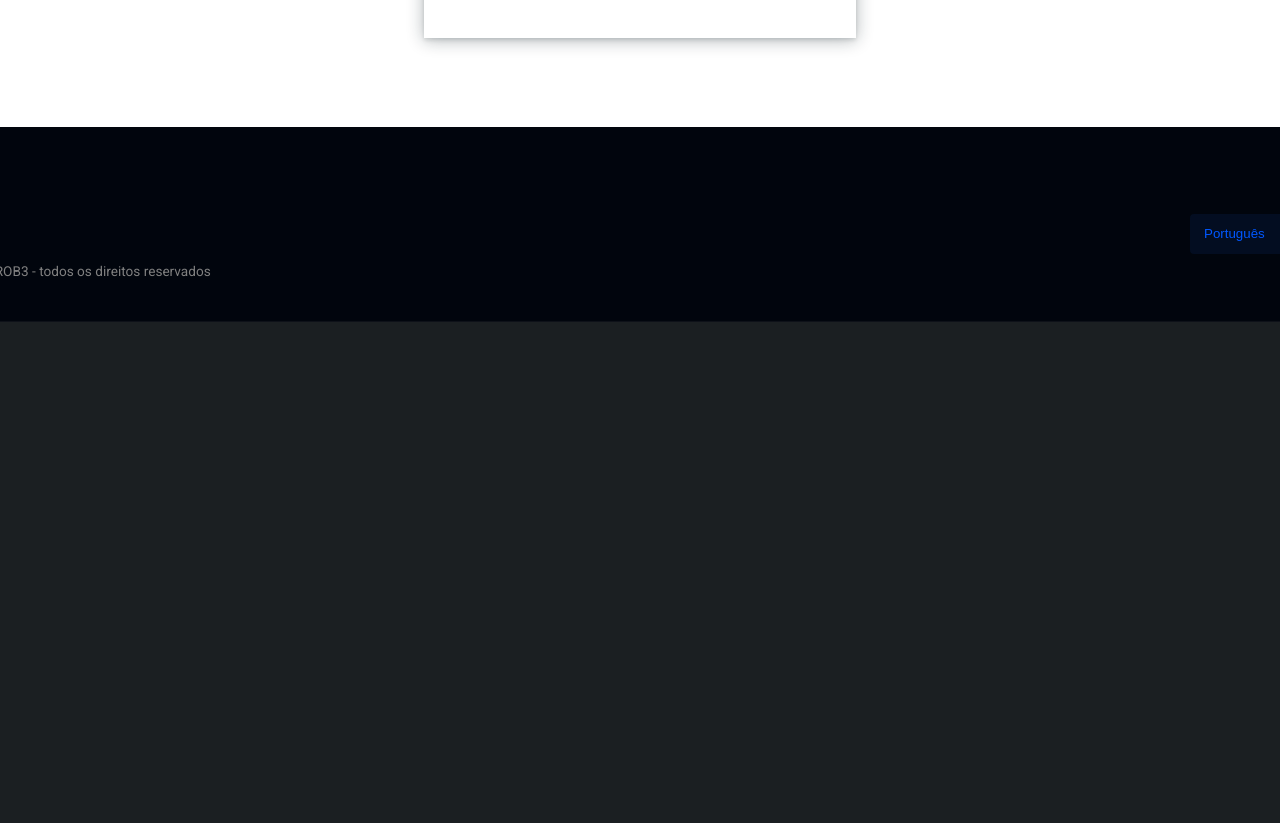
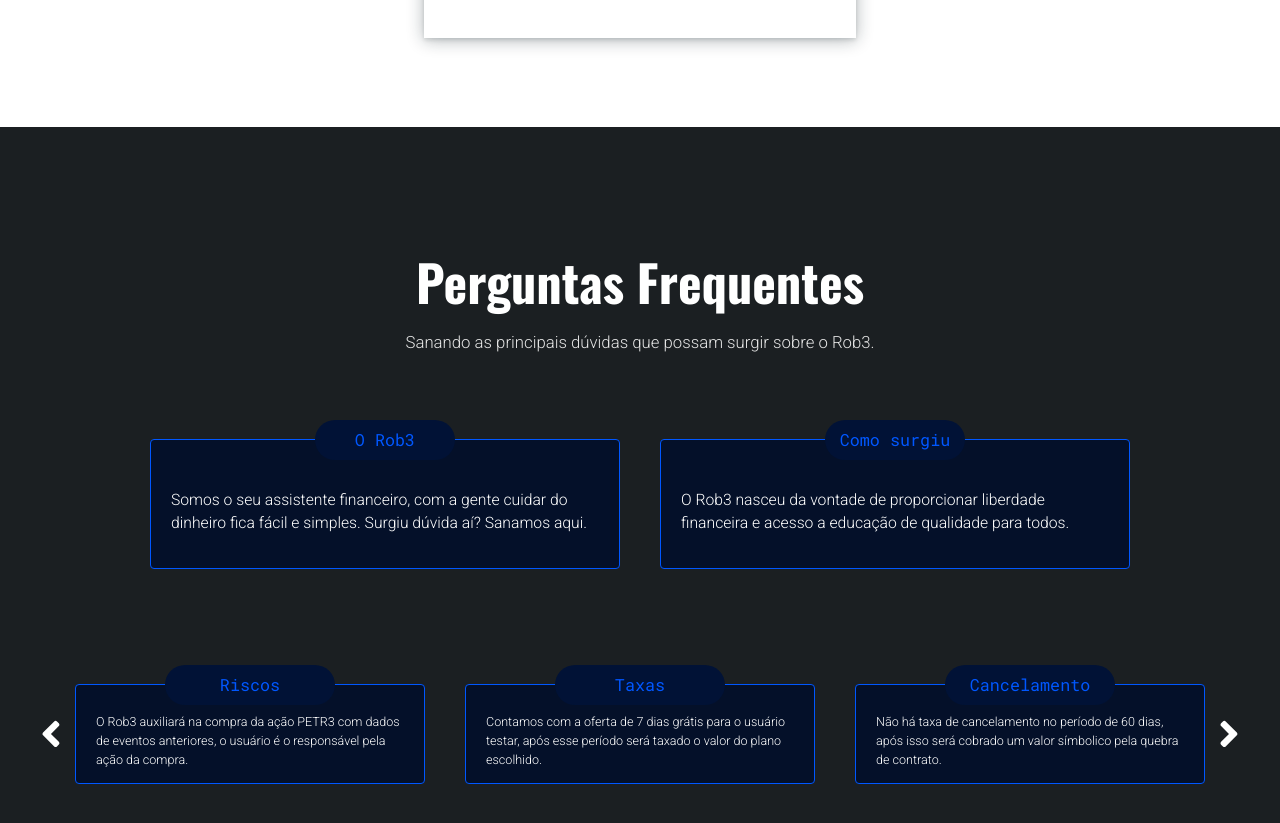
Before and after one commit to Luizedlm07/frontend_trocai, a React (Create React App) app: page / in a window 1280 px wide. Shown: the part 2963-3786 px from the top of the page. Before the commit the page ends 3285 px from the top, so only its background shows below. Built offline with nearby package versions, Linux system fonts and the light colour scheme; a web font is replaced by a local one.

Commit message:
Refazendo "Perguntas Frequentes" e links clicáveis

```diff
--- a/src/components/homeComponents/cursos/CardCursos.css
+++ b/src/components/homeComponents/cursos/CardCursos.css
@@ -16,39 +16,40 @@
     font-size: 1.2rem;
     line-height: 170%;
     text-align: justify;
+    color: #FFFF;
 }
 
 .boxCardCurso.frontEnd:hover{
-    border: 1px solid var(--rosa-primario);
+    border: 1px solid #FFFF;
     top: -20px;
 }
 
 .backEnd:hover{
-    border: 1px solid var(--verde-primario);
+    border: 1px solid #FFFF;
     top: -20px;
 }
 
 .infra:hover{
-    border: 1px solid var(--azul-primario);
+    border: 1px solid #FFFF;
     top: -20px;
 }
 
 .frontEnd .subtituloCardCurso{
     font-size: 1.2rem;
     font-family: 'Roboto Mono', sans-serif;
-    color: var(--rosa-primario);
+    color: #FFFF;
 }
 
 .backEnd .subtituloCardCurso{
     font-size: 1.2rem;
     font-family: 'Roboto Mono', sans-serif;
-    color: var(--verde-primario);
+    color: #FFFF;
 }
 
 .infra .subtituloCardCurso{
     font-size: 1.2rem;
     font-family: 'Roboto Mono', sans-serif;
-    color: var(--azul-primario);
+    color: #FFFF;
 }
 
 .frontEnd .boxIconCurso{
--- a/src/components/homeComponents/cursos/Cursos.jsx
+++ b/src/components/homeComponents/cursos/Cursos.jsx
@@ -19,26 +19,26 @@ function Cursos(){
                     <h3 className='tituloListas'> EDUCAÇÃO FINANCEIRA </h3>
 
                     <div className='carrosselCursos'>
-                        <CardCurso Categoria="Educacao"
+                        <a href="https://parceiros.descomplica.com.br/curso-educacao-financeira-gratuito" target="_blank"><CardCurso Categoria="Educacao"
                         logotipo={StudyEducation}
                         NomeCurso="<Descomplica/>"
                         Descricao="Tudo o que você sempre quis saber para organizar sua vida financeira em um curso 100% gratuito e na palma da sua mão." />
-
-                        <CardCurso Categoria="Educacao"
+                        </a>
+                        <a href="https://www.ev.org.br/cursos/educacao-financeira" target="_blank"><CardCurso Categoria="Educacao"
                         logotipo={StudyEducation}
                         NomeCurso="<Fundação Bradesco/>"
                         Descricao="Aprendendo qual é o seu perfil financeiro, a realizar uma análise e a elaborar um controle financeiro de qualidade." />
-
-                        <CardCurso Categoria="Educacao"
+                        </a>
+                        <a href="https://kultivi.com/cursos/negocios/educacao-financeira-descomplicada" target="_blank"><CardCurso Categoria="Educacao"
                         logotipo={StudyEducation}
                         NomeCurso="<Kultivi/>"
                         Descricao="Prepare-se para ter controle das suas finanças, mudar sua mentalidade em relação ao dinheiro e transformar a sua realidade." />
-
-                        <CardCurso Categoria="Educacao"
+                        </a>
+                        <a href="https://blog.cresol.com.br/cursos-on-line-e-gratuitos-sobre-educacao-financeira-e-negocios/" target="_blank"><CardCurso Categoria="Educacao"
                         logotipo={StudyEducation}
                         NomeCurso="<Cresol/>"
                         Descricao="O programa inclui a identificação dos hábitos de consumo, a organização do orçamento e as causas e consequências das despesas excessivas. " />
-
+                        </a>
                     </div>
 
 
@@ -48,27 +48,29 @@ function Cursos(){
                     <h3 className='tituloListas'> SOBRE INVESTIMENTOS </h3>
 
                     <div className='carrosselCursos'>
-                        <CardCurso Categoria="Investimentos"
+                        <a href="https://educacao-executiva.fgv.br/cursos/online/curta-media-duracao-online/como-fazer-investimentos-1" target="_blank"><CardCurso Categoria="Investimentos"
                         logotipo={StudyLogo}
                         NomeCurso="<FGV/>"
                         Descricao="O curso Como Fazer Investimentos 1 apresenta e discute conceitos e métodos que irão ajudá-lo a aplicar seu dinheiro com inteligência e consciência dos riscos. " />
+                        </a>
 
-                        <CardCurso Categoria="Investimentos"
+                        <a href="https://edu.b3.com.br/" target="_blank"><CardCurso Categoria="Investimentos"
                         logotipo={StudyLogo}
                         NomeCurso="<B3 Edu/>"
                         Descricao="Entenda como funciona o mercado financeiro direto com a B3 (Bolsa de Valores) e aprenda como investir desenvolvendo diversas competências sobre o tema. " />
+                        </a>
 
-
-                        <CardCurso Categoria="Investimentos"
+                        <a href="https://monett.co/" target="_blank"><CardCurso Categoria="Investimentos"
                         logotipo={StudyLogo}
                         NomeCurso="<Monnet/>"
                         Descricao="Aprenda a investir do zero, de forma profissional, didática e inclusiva. Os métodos desse curso ajudarão a fazer decisões importantes no mundo dos investimentos. " />
+                        </a>
 
-                        <CardCurso Categoria="Investimentos"
+                        <a href="https://www.udemy.com/course/carteira-de-investimentos/" target="_blank"><CardCurso Categoria="Investimentos"
                         logotipo={StudyLogo}
                         NomeCurso="<Udemy/>"
                         Descricao="Você aprenderá a investir no Tesouro Direto, desmistificando cada título e abrindo sua conta de forma simples, prática e segura sem pegadinhas ou promessas mirabolantes. " />
-
+                        </a>
                     </div>
                 </div>
             </div>
--- /dev/null
+++ b/src/components/homeComponents/perguntasFrequentes/PerguntasFrequentes.css
@@ -0,0 +1,118 @@
+.contMomento {
+    display: flex;
+    justify-content: center;
+    align-items: center;
+    width: 100%;
+    height: 100vh;
+}
+
+.momentoItems {
+    display: flex;
+    flex-direction: column;
+    justify-content: center;
+    align-items: center;
+    width: 1px;
+    height: inherit;
+}
+
+.momentoText {
+    display: flex;
+    flex-direction: column;
+    justify-content: center;
+    align-items: center;
+    width: 100%;
+}
+
+.momentoCards{
+    display: flex;
+    flex-wrap: wrap;
+    justify-content: center;
+    align-items: center;
+    width: 100%;
+}
+
+.emojiCont {
+    display: flex;
+    align-items: center;
+}
+
+.equipeText{
+    font-family: "Roboto Mono", sans-serif;
+    font-size: 1.6rem;
+    color: #DAA520;
+    margin: 0 15px;
+}
+
+.title {
+    font-family: "Oswald", sans-serif;
+    font-size: 4.8rem;
+    font-weight: bold;
+    margin: 0;
+}
+
+.desc {
+    font-family: "Roboto", sans-serif;
+    font-size: 1.6rem;
+    width: 550px;
+    text-align: center;
+    color: #E6E6E6;
+    font-weight: 300;
+    margin: 1rem 0 8rem 0;
+}
+
+.valoresText {
+    display: flex;
+    justify-content: center;
+    align-items: center;
+    width: 140px;
+    height: 40px;
+    background-color: #011236;
+    border-radius: 65px;
+}
+
+.valoresText p {
+    font-family: "Roboto Mono", sans-serif;
+    color: #0057FF;
+}
+
+.slideValoresCont {
+    display: flex;
+    flex-direction: column;
+    justify-content: center;
+    align-items: center;
+    width: 1170px;
+    margin-top: 4.8rem;
+}
+
+.slideValores{
+    display: flex;
+    flex-direction: column;
+    align-items: center;
+    justify-content: center;
+    width: 1200px;
+    height: 150px;
+    overflow: hidden;
+    margin-top: 40px;
+    position: relative;
+}
+
+.controlador {
+    display: flex;
+    width: 1220px;
+    justify-content: space-between;
+    position: absolute;
+
+}
+
+.slide {
+    transition: all .5s;
+}
+
+.contIcon {
+    font-size: 4rem;
+    cursor: pointer;
+}
+
+.contIcon:hover {
+    color: #DAA520;
+}
--- /dev/null
+++ b/src/components/homeComponents/perguntasFrequentes/PerguntasFrequentes.jsx
@@ -0,0 +1,107 @@
+import { useState } from 'react';
+
+import './PerguntasFrequentes.css';
+import CardValores from '../../equipeComponents/inicio/CardValores';
+import CardEmpresa from '../../equipeComponents/inicio/CardEmpresa';
+import { FaAngleRight, FaAngleLeft } from "react-icons/fa";
+
+
+function PerguntasFrequentes(){
+
+    const [scrollX, setScrollX] = useState(0);
+
+    const handleLeftArrow = () => {
+        let x = scrollX + Math.round(window.innerWidth / 2);
+        if(x > 800) {
+            x = 800
+        }
+        console.log(x);
+
+        setScrollX(x);
+    }
+
+    const handleRightArrow = () => {
+        let x = scrollX - Math.round(window.innerWidth / 2);
+        if(x < -800) {
+            x = -800
+        }
+
+        setScrollX(x)
+    }
+
+    return (
+        <div>
+            <div className='contMomento'>
+
+                <div className='momentoItems'>
+                    <div className='momentoText'>
+                        <div className='emojiCont'>
+                        </div>
+                        <h2 className='title'>Perguntas Frequentes</h2>
+                        <p className='desc'>
+                            Sanando as principais dúvidas que possam surgir sobre o Rob3.
+                        </p>
+                    </div>
+
+                    <div className='momentoCards'>
+                        <CardEmpresa
+                        title="O Rob3"
+                        text="Somos o seu assistente financeiro, com a gente cuidar do dinheiro fica fácil e simples. Surgiu dúvida aí? Sanamos aqui."
+                        />
+
+                        <CardEmpresa
+                        title="Como surgiu"
+                        text="O Rob3 nasceu da vontade de proporcionar liberdade financeira e acesso a educação de qualidade para todos."
+
+                        />
+                    </div>
+
+                    <div className='slideValoresCont'>
+                        <div className='slideValores'>
+                            <div className='slide' style={{
+                                marginLeft: scrollX,
+                                width: 2000
+                            }}>
+                                <CardValores
+                                title="Pagamento"
+                                text="Você poderá efetuar o pagamento utilizando cartão de crédito ou débito, PIX ou boleto."
+                                />
+
+                                <CardValores
+                                title="Riscos"
+                                text="O Rob3 auxiliará na compra da ação PETR3 com dados de eventos anteriores, o usuário é o responsável pela ação da compra."
+                                />
+
+                                <CardValores
+                                title="Taxas"
+                                text="Contamos com a oferta de 7 dias grátis para o usuário testar, após esse período será taxado o valor do plano escolhido."
+                                />
+
+                                <CardValores
+                                title="Cancelamento"
+                                text="Não há taxa de cancelamento no período de 60 dias, após isso será cobrado um valor símbolico pela quebra de contrato."
+                                />
+
+                                <CardValores
+                                title="Contrato"
+                                text="Contamos com contratos de no mínimo 30 dias e máximo de 90."
+                                />
+                            </div>
+
+                            <div className='controlador'>
+                                <FaAngleLeft className='contIcon' onClick={handleLeftArrow}/>
+                                <FaAngleRight className='contIcon' onClick={handleRightArrow}/>
+                            </div>
+                        </div>
+
+                    </div>
+
+                </div>
+            </div>
+
+
+        </div>
+    )
+};
+
+export default PerguntasFrequentes;
--- a/src/pages/Home.jsx
+++ b/src/pages/Home.jsx
@@ -3,7 +3,8 @@ import Navbar from '../components/navbar/Navbar';
 import Inicio from '../components/homeComponents/inicio/Inicio';
 import Footer from '../components/footer/Footer';
 import Cursos from '../components/homeComponents/cursos/Cursos';
-import ComoFunciona from '../components/homeComponents/comoFunciona/ComoFunciona'
+import ComoFunciona from '../components/homeComponents/comoFunciona/ComoFunciona';
+import PerguntasFrequentes from '../components/homeComponents/perguntasFrequentes/PerguntasFrequentes'
 
 
 function Home(){
@@ -13,6 +14,7 @@ function Home(){
             <Inicio />
             <Cursos />
             <ComoFunciona />
+            <PerguntasFrequentes />
             <Footer />
         </div>
     )
```
